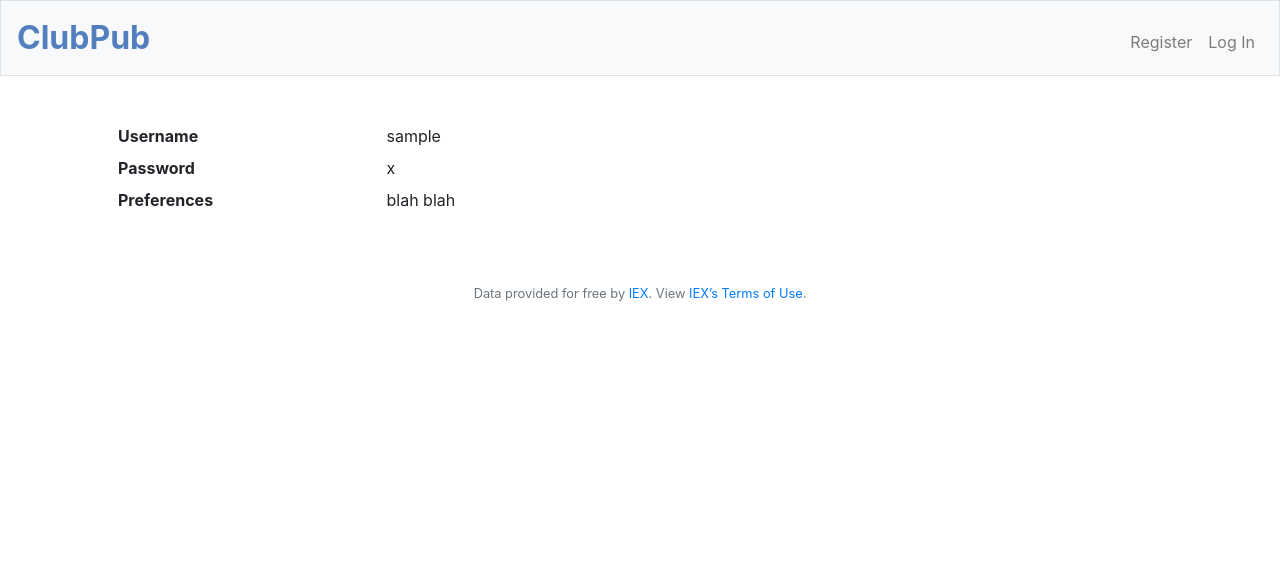
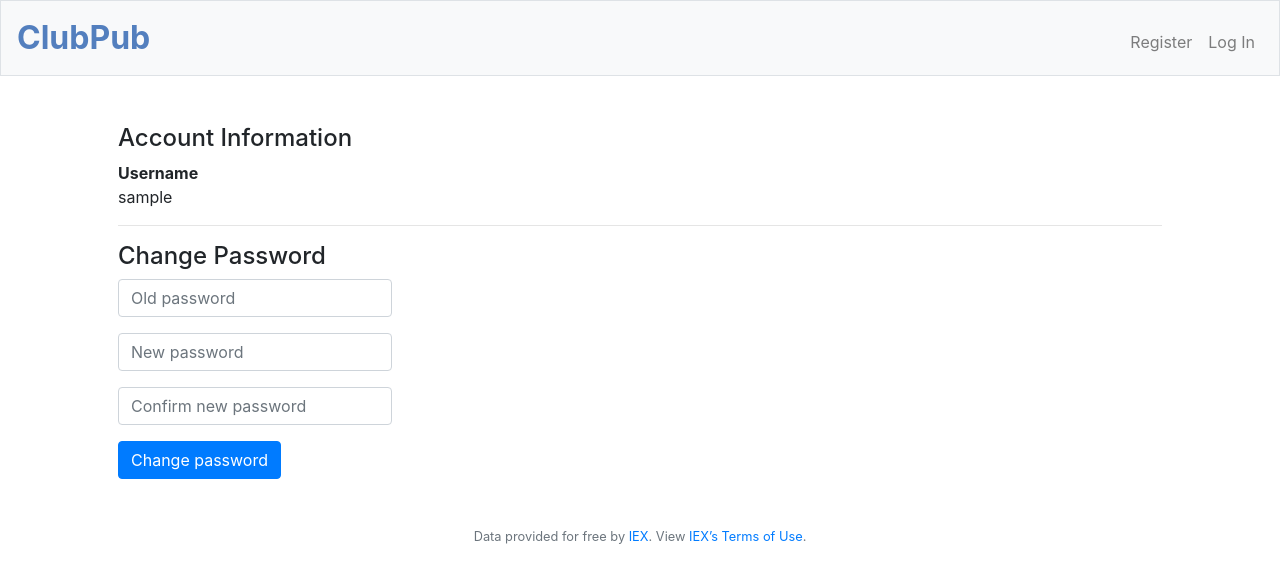
Before and after one commit to ifeomi/final-project, a Flask app: template templates/settings.html in a window 1280 px wide. Shown: the top 583 px of the page. Run offline with Flask 2, Linux system fonts and the light colour scheme; the template is opened without the code that fills it: most values are stand-ins (such as "Sample title", 1, 10 or a date in 2020); some libraries are stand-ins or nearby versions.

Commit message:
Worked on settings template

```diff
--- a/application.py
+++ b/application.py
@@ -112,9 +112,9 @@ def history():
     results = db.execute("SELECT * FROM transactions JOIN users ON users.id = transactions.user_id WHERE users.id=:user_id", user_id=session["user_id"])
     return render_template("history.html", results=results)
 
-@app.route("/password", methods=["GET", "POST"])
+@app.route("/settings", methods=["GET", "POST"])
 @login_required
-def password():
+def settings():
     # User reached route via post
     if request.method == "POST":
 
@@ -137,7 +137,8 @@ def password():
                 return apology("new passwords don't match")
     # User reached route via get
     else:
-        return render_template("password.html")
+        user = db.execute("SELECT * FROM users WHERE id = :user_id", user_id = session["user_id"])[0]
+        return render_template("settings.html", username = user["username"])
 
 @app.route("/login", methods=["GET", "POST"])
 def login():
--- a/templates/settings.html
+++ b/templates/settings.html
@@ -5,14 +5,28 @@
 {% endblock %}
 
 {% block main %}
-    <dl class="row" align="left">
-        <dt class="col-sm-3">Username</dt>
-        <dd class="col-sm-9">{{ username }}</dd>
+    <div class="text-left">
+        <h4 class="text-left">Account Information</h4>
+        <div class="text-left">
+            <dl>
+                <dt>Username</dt>
+                <dd>{{ username }}</dd>
+            </dl>
+        </div>
 
-        <dt class="col-sm-3">Password</dt>
-        <dd class="col-sm-9">{{ hash }}</dd>
-
-        <dt class="col-sm-3">Preferences</dt></dt>
-        <dd class="col-sm-9">blah blah</dd>
-        </dl>
+        <hr>
+        <h4 class="text-left">Change Password</h4>
+        <form action="/settings" method="post">
+            <div class="form-group">
+                <input class="form-control" name="password" placeholder="Old password" type="password" required>
+            </div>
+            <div class="form-group">
+                <input class="form-control" name="new-password" placeholder="New password" type="password" required>
+            </div>
+            <div class="form-group">
+                <input class="form-control" name="confirmation" placeholder="Confirm new password" type="password" required>
+            </div>
+            <button class="btn btn-primary" type="submit">Change password</button>
+        </form>
+    </div>
 {% endblock %}
```
